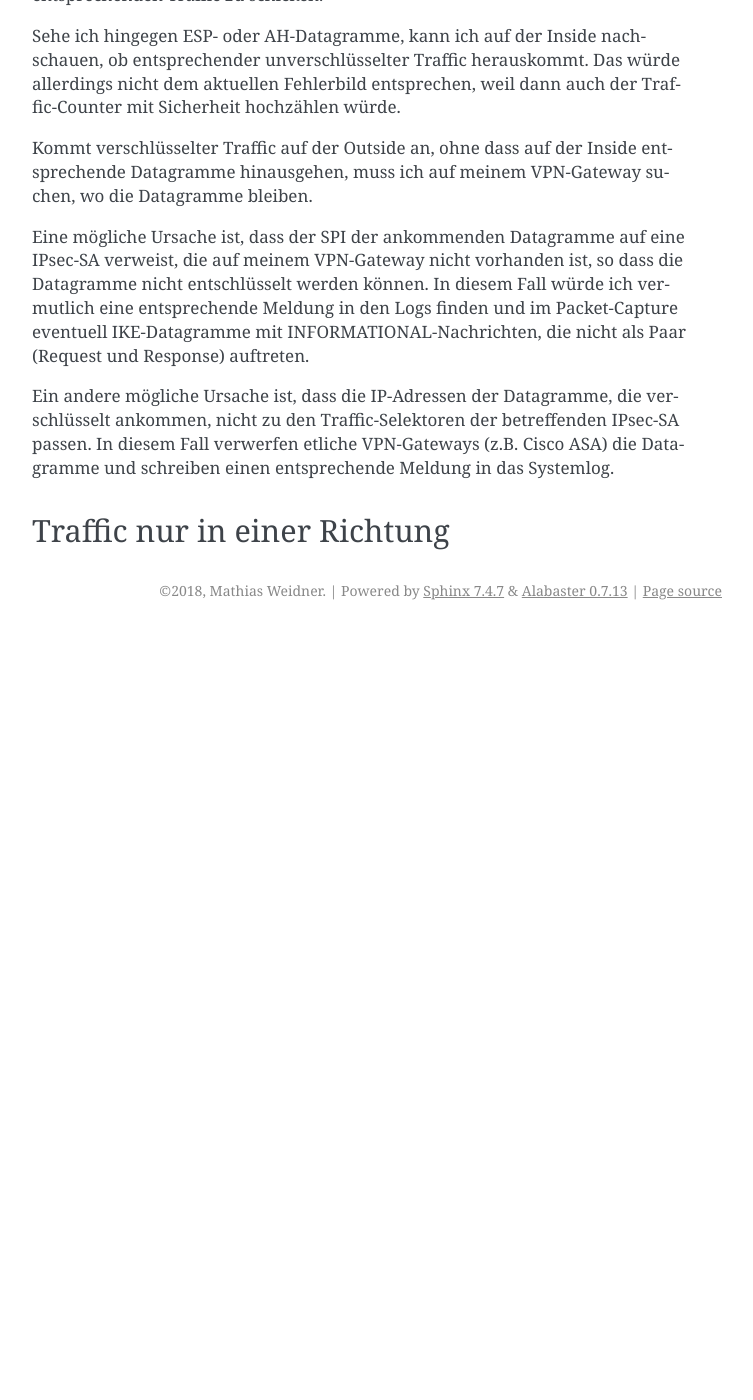
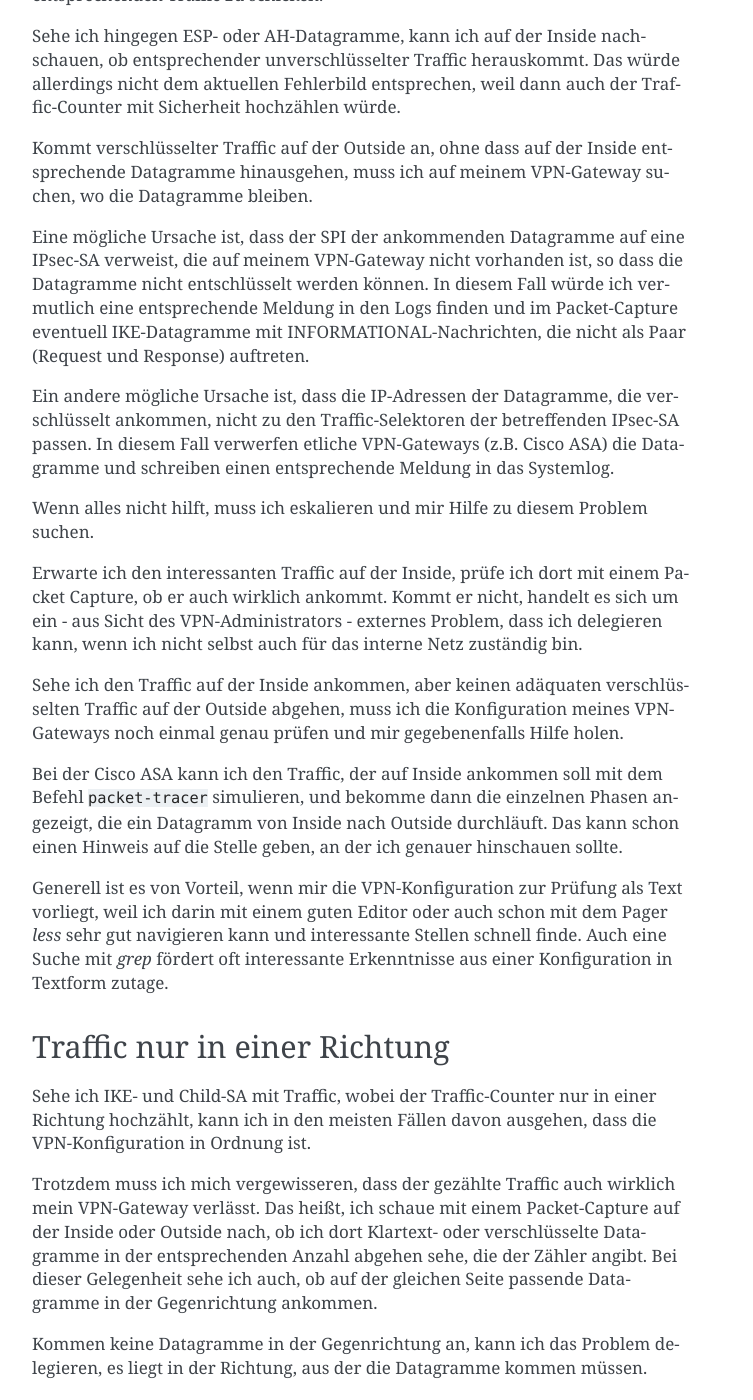
Before and after one commit to matwei-books/Fehlersuche-bei-IPsec-VPN-mit-IKEv2, a Sphinx documentation site: the page built from source/fehler/fehlerbilder.rst, in a window 1280 px wide and 1400 px high, scrolled down 2740 px. Shown: the whole window, without its empty margins (388-1141 px from the left). Built offline with Sphinx 7.4.7, drawn with Linux system fonts in a browser that asks for light colours; before the commit the page ends 3370 px from its top, so only the background shows below that; some of the changed text lies outside the part shown.

Commit message:
Fehlerbild: Daten nur in einer Richtung

```diff
--- a/source/fehler/fehlerbilder.rst
+++ b/source/fehler/fehlerbilder.rst
@@ -117,8 +117,9 @@ Stehen die Counter einige Zeit nach dem Einrichten der IPsec SA immer
 noch auf 0, muss ich nachschauen, woran es liegt.
 
 Dazu ist es nützlich, zu wissen, welche Seite die Verbindungen durch den
-Tunnel aufbaut, das heißt bei TCP das erste Datagramm mit SYN-Flag
-sendet. Auf dieser Seite schaue ich zuerst nach.
+Tunnel aufbaut, das heißt bei TCP, welche Seite das erste Datagramm mit
+SYN-Flag sendet.
+Auf dieser Seite schaue ich zuerst nach.
 
 Kommt dieser interessante Traffic vom Peer, schaue ich mit einem
 Packet-Capture auf der Outside, ob außer den IKE-Datagrammen für den
@@ -150,5 +151,69 @@ betreffenden IPsec-SA passen.
 In diesem Fall verwerfen etliche VPN-Gateways (z.B. Cisco ASA) die
 Datagramme und schreiben einen entsprechende Meldung in das Systemlog.
 
+Wenn alles nicht hilft, muss ich eskalieren und mir Hilfe zu diesem
+Problem suchen.
+
+Erwarte ich den interessanten Traffic auf der Inside, prüfe ich dort mit
+einem Packet Capture, ob er auch wirklich ankommt.
+Kommt er nicht, handelt es sich um ein - aus Sicht des
+VPN-Administrators - externes Problem, dass ich delegieren kann, wenn
+ich nicht selbst auch für das interne Netz zuständig bin.
+
+Sehe ich den Traffic auf der Inside ankommen, aber keinen adäquaten
+verschlüsselten Traffic auf der Outside abgehen, muss ich die
+Konfiguration meines VPN-Gateways noch einmal genau prüfen und mir
+gegebenenfalls Hilfe holen.
+
+Bei der Cisco ASA kann ich den Traffic, der auf Inside ankommen soll mit
+dem Befehl ``packet-tracer`` simulieren, und bekomme dann die einzelnen
+Phasen angezeigt, die ein Datagramm von Inside nach Outside durchläuft.
+Das kann schon einen Hinweis auf die Stelle geben, an der ich genauer
+hinschauen sollte.
+
+Generell ist es von Vorteil, wenn mir die VPN-Konfiguration zur Prüfung
+als Text vorliegt, weil ich darin mit einem guten Editor oder auch schon
+mit dem Pager *less* sehr gut navigieren kann und interessante Stellen
+schnell finde.
+Auch eine Suche mit *grep* fördert oft interessante Erkenntnisse aus
+einer Konfiguration in Textform zutage.
+
 Traffic nur in einer Richtung
 -----------------------------
+
+Sehe ich IKE- und Child-SA mit Traffic, wobei der Traffic-Counter nur in
+einer Richtung hochzählt, kann ich in den meisten Fällen davon ausgehen,
+dass die VPN-Konfiguration in Ordnung ist.
+
+Trotzdem muss ich mich vergewisseren, dass der gezählte Traffic auch
+wirklich mein VPN-Gateway verlässt.
+Das heißt, ich schaue mit einem Packet-Capture auf der Inside oder
+Outside nach, ob ich dort Klartext- oder verschlüsselte Datagramme in
+der entsprechenden Anzahl abgehen sehe, die der Zähler angibt.
+Bei dieser Gelegenheit sehe ich auch, ob auf der gleichen Seite
+passende Datagramme in der Gegenrichtung ankommen.
+
+Kommen keine Datagramme in der Gegenrichtung an, kann ich das Problem
+delegieren, es liegt in der Richtung, aus der die Datagramme kommen
+müssen.
+
+Sehe ich allerdings Datagramme in der Gegenrichtung, muss ich mein
+VPN-Gateway untersuchen.
+Dazu muss ich den Debug-Level soweit hochdrehen, bis Hinweise auf die
+ankommenden Datagramme ausgegeben werden.
+Das erzeugt im Allgemeinen sehr viel Text, den ich mit einem guten
+Editor, mit *less* oder mit im Laufe der Zeit entstandenen Skripten
+auswerten kann.
+
+Kommen die Datagramme verschlüsselt vom VPN-Peer, kann ich zum Beispiel
+nachschauen, ob ich eine zum Datagramm passende SA in der SA-Datenbank
+finde. Der SA, den ich suche, steht ganz von im ESP- oder AH-Header.
+
+Kommen die Datagramme auf der Inside, kann ich die Konfiguration nach
+ACL, NAT- und Firewall-Regeln absuchen, die die Adressen des Datagramms
+umfassen und dabei immer größere Netzmasken betrachten. Finde ich
+mehrere Regeln, muss ich die Reihenfolge betrachten, in der die
+Regeln wirksam werden.
+
+VPN funktioniert, aber kein Dateitransfer möglich
+-------------------------------------------------
```
